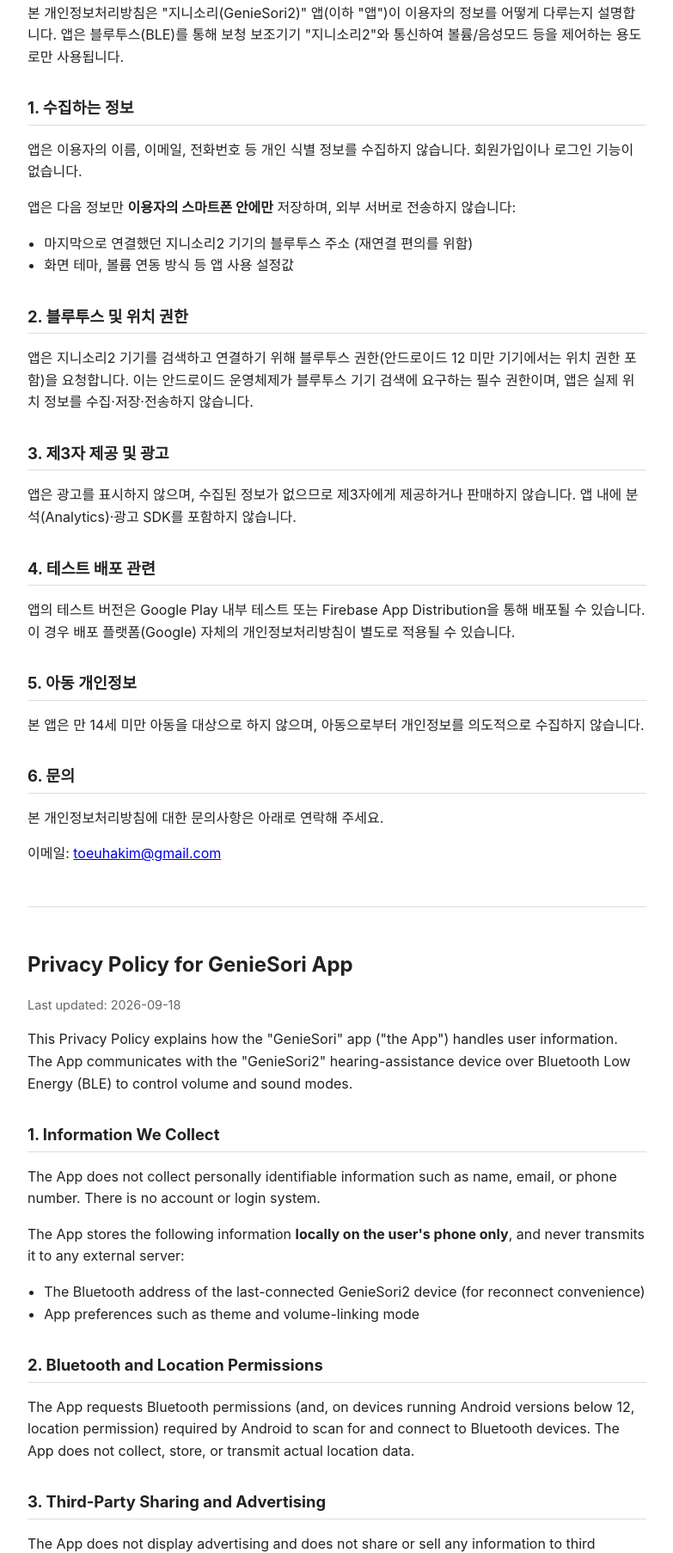
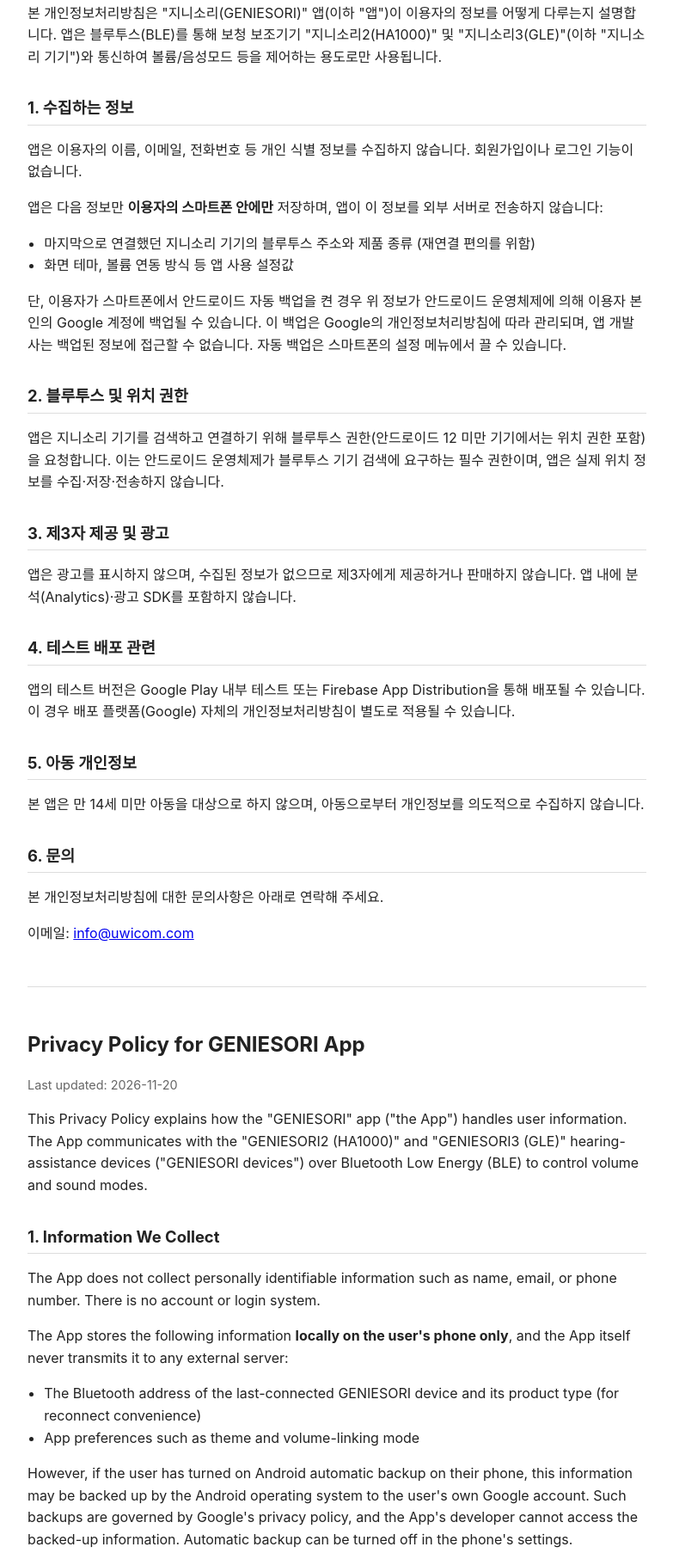
Before and after one commit to CamperInTheWoods/GENIESORI_APP_POLICY, a plain HTML site: page index.html in a window 1280 px wide. Shown: the part 131-1937 px from the top of the page at 86% size, without its empty margins (248-1031 px from the left). Drawn offline with Linux system fonts and the light colour scheme.

Commit message:
개인정보처리방침 갱신: 지니소리3(GLE) 추가, 연락처 변경, 자동 백업 안내
- 대상 기기에 지니소리3(GLE) 추가 (한글/영문)
- 저장 정보에 제품 종류 항목 추가
- 문의 이메일을 info@uwicom.com으로 변경
- 안드로이드 자동 백업 시 설정값이 이용자 Google 계정에 백업될 수 있다는 안내 추가
- 최종 수정일 2026-11-20

Co-Authored-By: Claude Opus 5.5 <noreply@anthropic.com>

```diff
--- a/index.html
+++ b/index.html
@@ -16,20 +16,21 @@
 <body>
 
 <h1>지니소리 앱 개인정보처리방침</h1>
-<p class="updated">최종 수정일: 2026-09-18</p>
+<p class="updated">최종 수정일: 2026-11-20</p>
 
-<p>본 개인정보처리방침은 "지니소리(GenieSori2)" 앱(이하 "앱")이 이용자의 정보를 어떻게 다루는지 설명합니다. 앱은 블루투스(BLE)를 통해 보청 보조기기 "지니소리2"와 통신하여 볼륨/음성모드 등을 제어하는 용도로만 사용됩니다.</p>
+<p>본 개인정보처리방침은 "지니소리(GENIESORI)" 앱(이하 "앱")이 이용자의 정보를 어떻게 다루는지 설명합니다. 앱은 블루투스(BLE)를 통해 보청 보조기기 "지니소리2(HA1000)" 및 "지니소리3(GLE)"(이하 "지니소리 기기")와 통신하여 볼륨/음성모드 등을 제어하는 용도로만 사용됩니다.</p>
 
 <h2>1. 수집하는 정보</h2>
 <p>앱은 이용자의 이름, 이메일, 전화번호 등 개인 식별 정보를 수집하지 않습니다. 회원가입이나 로그인 기능이 없습니다.</p>
-<p>앱은 다음 정보만 <strong>이용자의 스마트폰 안에만</strong> 저장하며, 외부 서버로 전송하지 않습니다:</p>
+<p>앱은 다음 정보만 <strong>이용자의 스마트폰 안에만</strong> 저장하며, 앱이 이 정보를 외부 서버로 전송하지 않습니다:</p>
 <ul>
-  <li>마지막으로 연결했던 지니소리2 기기의 블루투스 주소 (재연결 편의를 위함)</li>
+  <li>마지막으로 연결했던 지니소리 기기의 블루투스 주소와 제품 종류 (재연결 편의를 위함)</li>
   <li>화면 테마, 볼륨 연동 방식 등 앱 사용 설정값</li>
 </ul>
+<p>단, 이용자가 스마트폰에서 안드로이드 자동 백업을 켠 경우 위 정보가 안드로이드 운영체제에 의해 이용자 본인의 Google 계정에 백업될 수 있습니다. 이 백업은 Google의 개인정보처리방침에 따라 관리되며, 앱 개발사는 백업된 정보에 접근할 수 없습니다. 자동 백업은 스마트폰의 설정 메뉴에서 끌 수 있습니다.</p>
 
 <h2>2. 블루투스 및 위치 권한</h2>
-<p>앱은 지니소리2 기기를 검색하고 연결하기 위해 블루투스 권한(안드로이드 12 미만 기기에서는 위치 권한 포함)을 요청합니다. 이는 안드로이드 운영체제가 블루투스 기기 검색에 요구하는 필수 권한이며, 앱은 실제 위치 정보를 수집·저장·전송하지 않습니다.</p>
+<p>앱은 지니소리 기기를 검색하고 연결하기 위해 블루투스 권한(안드로이드 12 미만 기기에서는 위치 권한 포함)을 요청합니다. 이는 안드로이드 운영체제가 블루투스 기기 검색에 요구하는 필수 권한이며, 앱은 실제 위치 정보를 수집·저장·전송하지 않습니다.</p>
 
 <h2>3. 제3자 제공 및 광고</h2>
 <p>앱은 광고를 표시하지 않으며, 수집된 정보가 없으므로 제3자에게 제공하거나 판매하지 않습니다. 앱 내에 분석(Analytics)·광고 SDK를 포함하지 않습니다.</p>
@@ -42,22 +43,23 @@
 
 <h2>6. 문의</h2>
 <p>본 개인정보처리방침에 대한 문의사항은 아래로 연락해 주세요.</p>
-<p>이메일: <a href="mailto:toeuhakim@gmail.com">toeuhakim@gmail.com</a></p>
+<p>이메일: <a href="mailto:info@uwicom.com">info@uwicom.com</a></p>
 
 <hr>
 
-<h1>Privacy Policy for GenieSori App</h1>
-<p class="updated">Last updated: 2026-09-18</p>
+<h1>Privacy Policy for GENIESORI App</h1>
+<p class="updated">Last updated: 2026-11-20</p>
 
-<p>This Privacy Policy explains how the "GenieSori" app ("the App") handles user information. The App communicates with the "GenieSori2" hearing-assistance device over Bluetooth Low Energy (BLE) to control volume and sound modes.</p>
+<p>This Privacy Policy explains how the "GENIESORI" app ("the App") handles user information. The App communicates with the "GENIESORI2 (HA1000)" and "GENIESORI3 (GLE)" hearing-assistance devices ("GENIESORI devices") over Bluetooth Low Energy (BLE) to control volume and sound modes.</p>
 
 <h2>1. Information We Collect</h2>
 <p>The App does not collect personally identifiable information such as name, email, or phone number. There is no account or login system.</p>
-<p>The App stores the following information <strong>locally on the user's phone only</strong>, and never transmits it to any external server:</p>
+<p>The App stores the following information <strong>locally on the user's phone only</strong>, and the App itself never transmits it to any external server:</p>
 <ul>
-  <li>The Bluetooth address of the last-connected GenieSori2 device (for reconnect convenience)</li>
+  <li>The Bluetooth address of the last-connected GENIESORI device and its product type (for reconnect convenience)</li>
   <li>App preferences such as theme and volume-linking mode</li>
 </ul>
+<p>However, if the user has turned on Android automatic backup on their phone, this information may be backed up by the Android operating system to the user's own Google account. Such backups are governed by Google's privacy policy, and the App's developer cannot access the backed-up information. Automatic backup can be turned off in the phone's settings.</p>
 
 <h2>2. Bluetooth and Location Permissions</h2>
 <p>The App requests Bluetooth permissions (and, on devices running Android versions below 12, location permission) required by Android to scan for and connect to Bluetooth devices. The App does not collect, store, or transmit actual location data.</p>
@@ -73,7 +75,7 @@
 
 <h2>6. Contact</h2>
 <p>If you have any questions about this Privacy Policy, please contact:</p>
-<p>Email: <a href="mailto:toeuhakim@gmail.com">toeuhakim@gmail.com</a></p>
+<p>Email: <a href="mailto:info@uwicom.com">info@uwicom.com</a></p>
 
 </body>
 </html>
```
Also changed, not shown: privacy-policy.html (+14 -12 lines).
